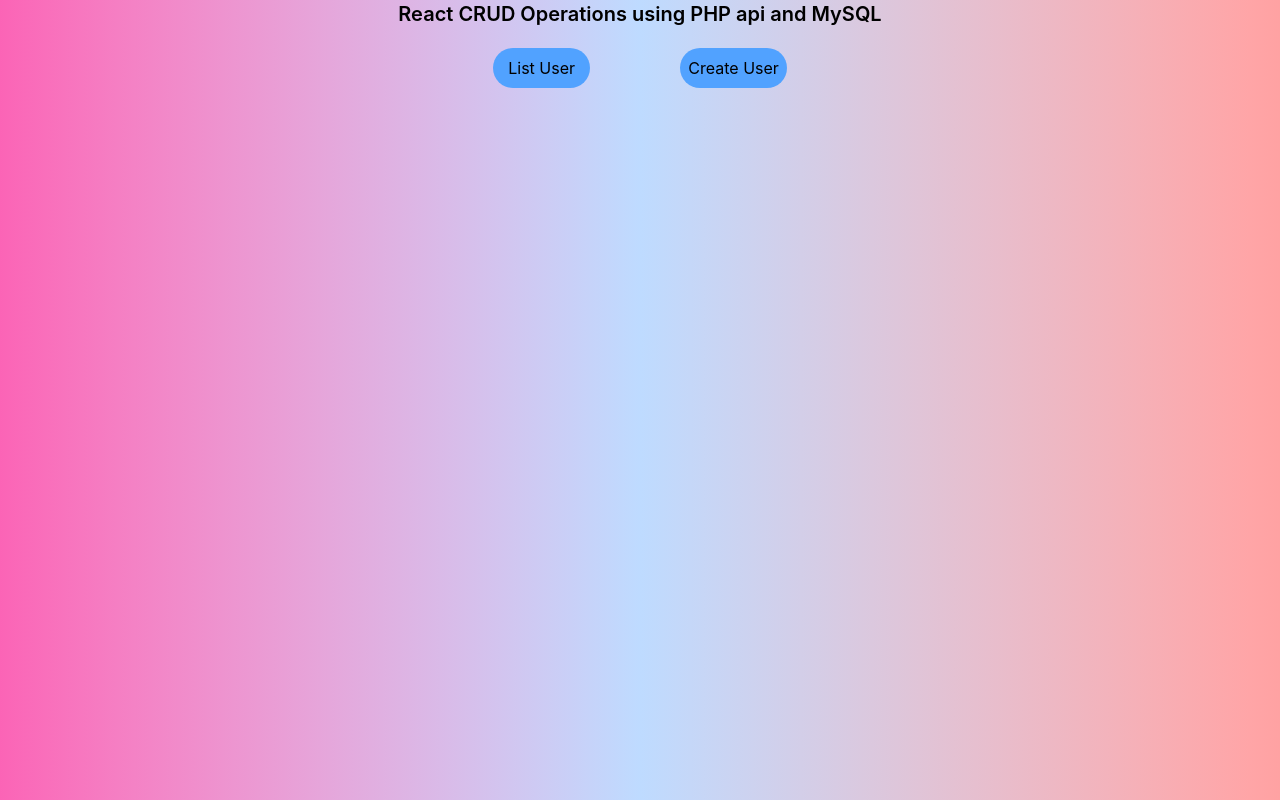
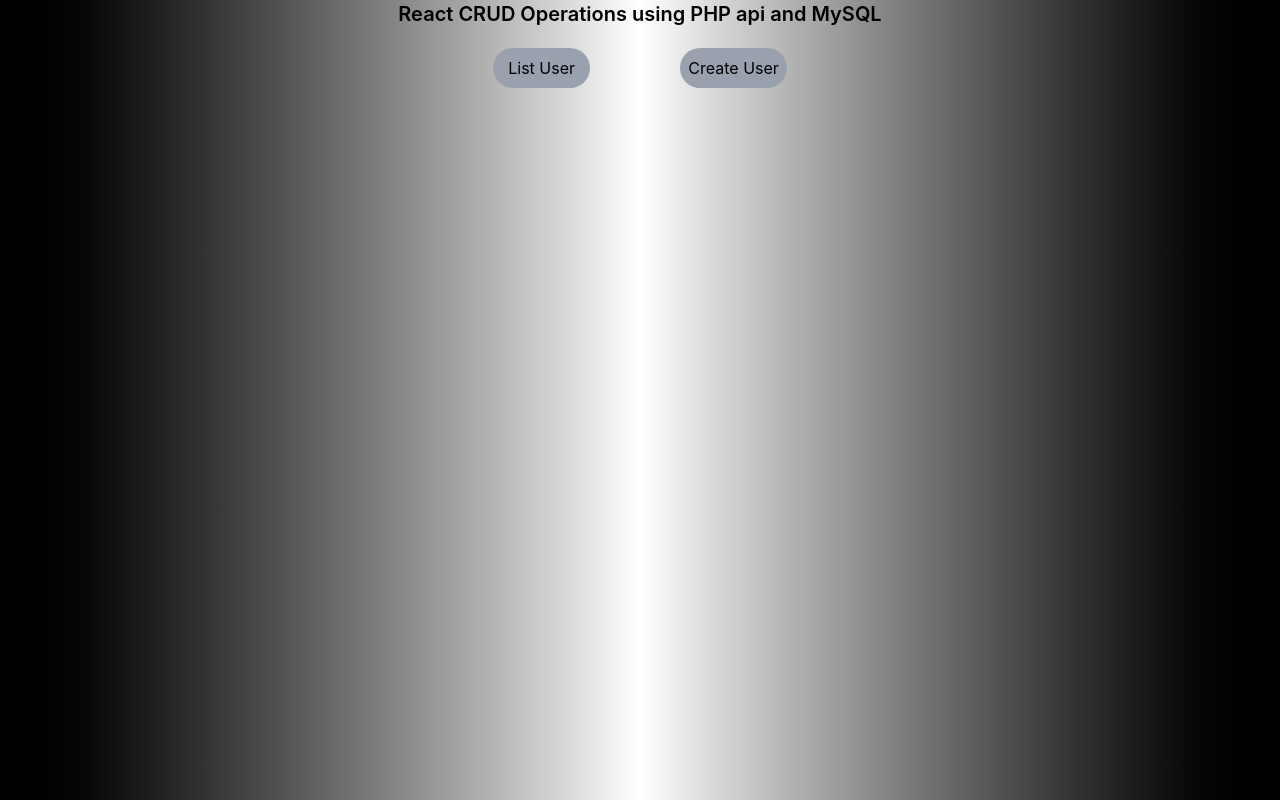
Before and after one commit to D-Thilina/php-api-crud--add, a React (Vite) app: page / in a window 1280 px wide. Built offline with nearby package versions, Linux system fonts and the light colour scheme.

Commit message:
Modify background desing part

```diff
--- a/src/App.jsx
+++ b/src/App.jsx
@@ -6,7 +6,7 @@ function App() {
     <>
       <div
         className={
-          " h-screen text-black bg-linear-to-r from-pink-400 via-blue-200 to-red-300"
+          " h-screen text-black bg-linear-to-r from-black via-white to-black"
         }
       >
         <h5 className={"text-xl font-semibold text-center"}>
@@ -16,16 +16,19 @@ function App() {
         <BrowserRouter>
           <nav className={"flex justify-center mt-5"}>
             <ul className={"flex justify-around w-96"}>
-              <li className={"p-2 rounded-3xl bg-blue-400  w-24.25 text-center"}>
+              <li
+                className={"p-2 rounded-3xl bg-gray-400  w-24.25 text-center"}
+              >
                 <Link to={"/"}>List User</Link>
               </li>
 
-              <li className={"p-2 rounded-3xl bg-blue-400"}>
+              <li className={"p-2 rounded-3xl bg-gray-400"}>
                 <Link to={"user/create"}>Create User</Link>
               </li>
             </ul>
           </nav>
         </BrowserRouter>
+
       </div>
     </>
   );
```
